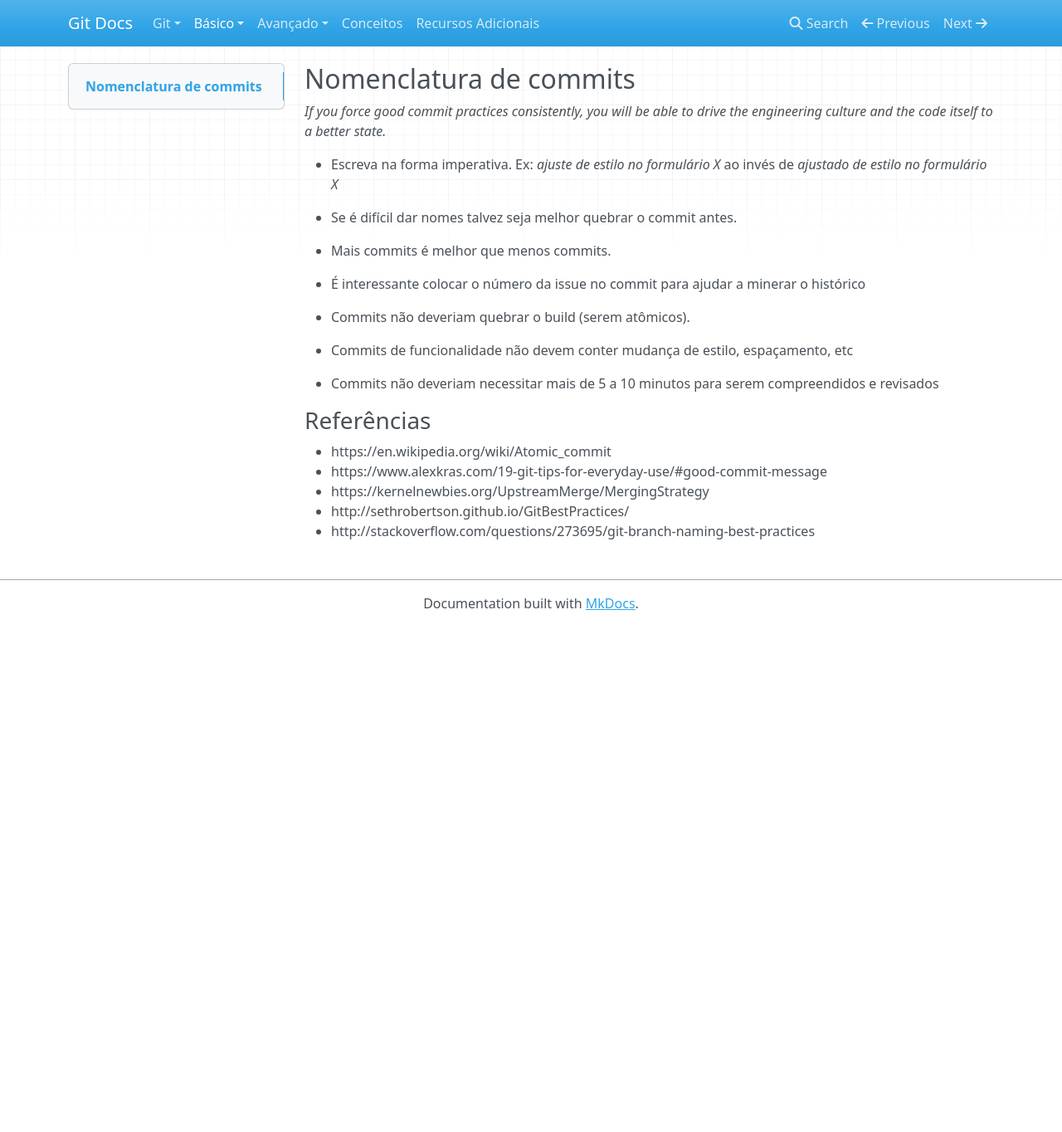
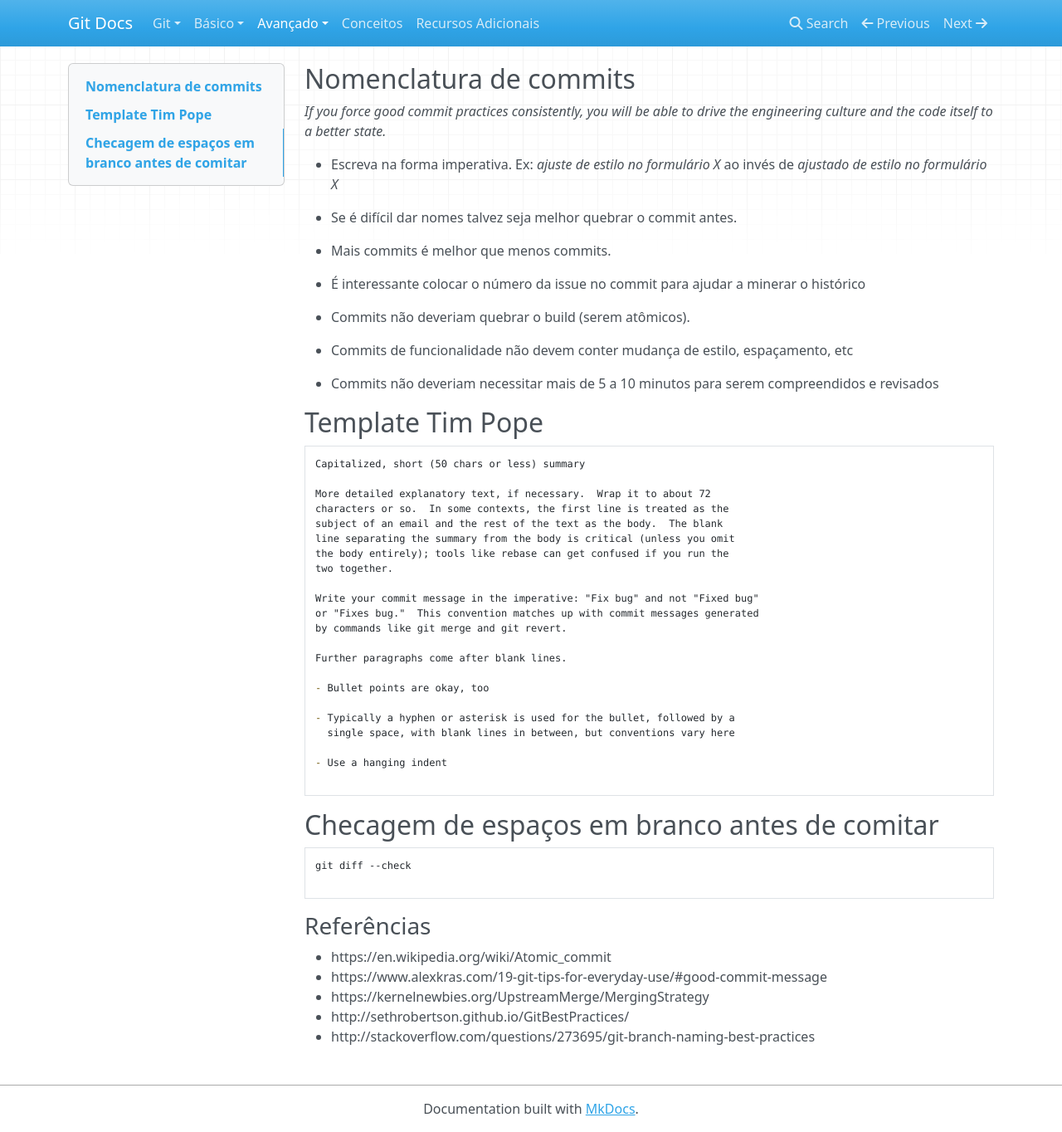
Before and after one commit to jeanCarloMachado/git_course, an MkDocs documentation site: the page built from docs/boas_praticas.md, in a window 1280 px wide and 1364 px high. Shown: the whole window at 83% size. Built offline with MkDocs 1.6.1, drawn with Linux system fonts in a browser that asks for light colours; nearby versions of some CDN libraries; old or Windows-style settings are respelled for this version of MkDocs.

Commit message:
Improvements

````diff
--- a/docs/boas_praticas.md
+++ b/docs/boas_praticas.md
@@ -21,6 +21,43 @@
 - Commits não deveriam necessitar mais de 5 a 10 minutos para
 serem compreendidos e revisados
 
+
+Template Tim Pope
+-----------------
+
+```Markdown
+Capitalized, short (50 chars or less) summary
+
+More detailed explanatory text, if necessary.  Wrap it to about 72
+characters or so.  In some contexts, the first line is treated as the
+subject of an email and the rest of the text as the body.  The blank
+line separating the summary from the body is critical (unless you omit
+the body entirely); tools like rebase can get confused if you run the
+two together.
+
+Write your commit message in the imperative: "Fix bug" and not "Fixed bug"
+or "Fixes bug."  This convention matches up with commit messages generated
+by commands like git merge and git revert.
+
+Further paragraphs come after blank lines.
+
+- Bullet points are okay, too
+
+- Typically a hyphen or asterisk is used for the bullet, followed by a
+  single space, with blank lines in between, but conventions vary here
+
+- Use a hanging indent
+
+```
+
+Checagem de espaços em branco antes de comitar
+----------------------------------------------
+
+```sh
+git diff --check
+
+```
+
 ### Referências
 
  - https://en.wikipedia.org/wiki/Atomic_commit
--- a/mkdocs.yml
+++ b/mkdocs.yml
@@ -8,7 +8,6 @@
 - Básico:
     - Inicializando um projeto: 'inicializando-projeto.md'
     - Criando Histórico: 'criando_historico.md'
-    - Boas Práticas de commits: 'boas_praticas.md'
     - Branches: 'branches.md'
     - Merges: 'merges.md'
     - Remotos: 'remotos.md'
@@ -19,14 +18,14 @@
     - Procurando no histórico: 'procurando.md'
     - Desfazendo histórico: 'desfazendo.md'
     - Reescrevendo Histórico: 'reescrevendo-historico.md'
+    - Boas Práticas: 'boas_praticas.md'
+    - Produtividade: 'produtividade.md'
+    - Comandos Menos comuns: 'comandosmenos_comuns.md'
+    - Manutenção: 'manutencao.md'
     - Submódulos: 'submodulos.md'
-    - Produtividade: 'produtividade.md'
+    - Pumbling: 'pumbling.md'
+    - Integracoes:  'integracoes.md'
     - Criando um servidor git: 'criando_servidor.md'
     - Patches: 'patches.md'
-    - Debug: 'debug.md'
-    - Manutenção: 'manutencao.md'
-    - Pumbling: 'pumbling.md'
-    - Comandos Menos comuns: 'comandosmenos_comuns.md'
-    - Integracoes:  'integracoes.md'
 - Conceitos: 'conceitos.md'
 - Recursos Adicionais: 'recursos_adicionais.md'
````
Also changed, not shown: docs/comandosmenos_comuns.md (+11 -101 lines), docs/debug.md (deleted, +0 -38 lines), docs/manutencao.md (+29 -0 lines), docs/procurando.md (+76 -2 lines), docs/produtividade.md (+17 -28 lines), 1 other file.
